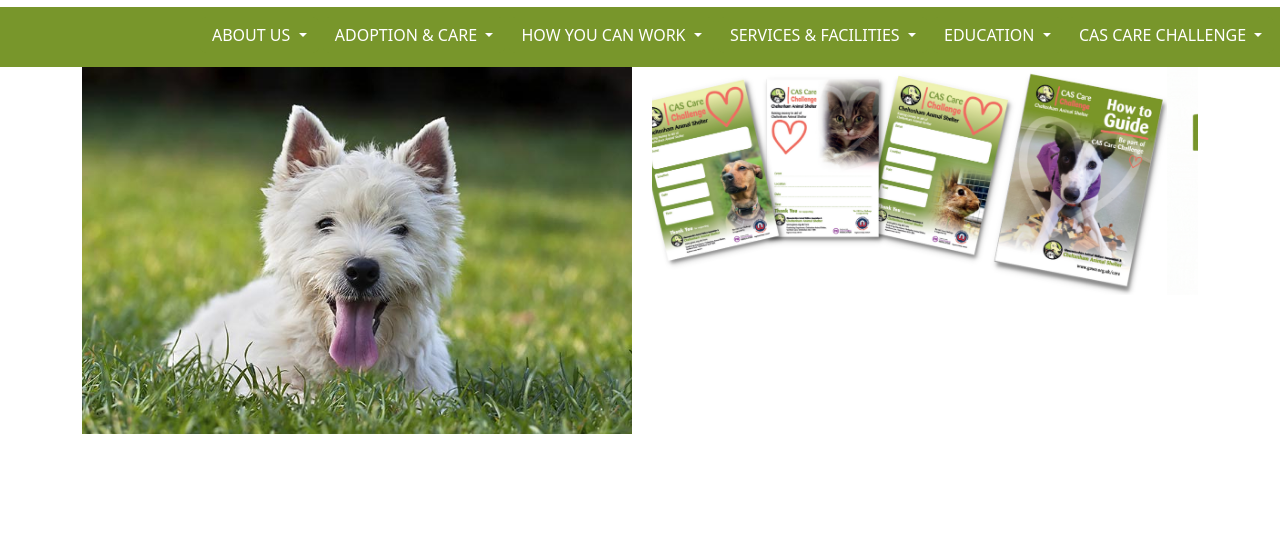
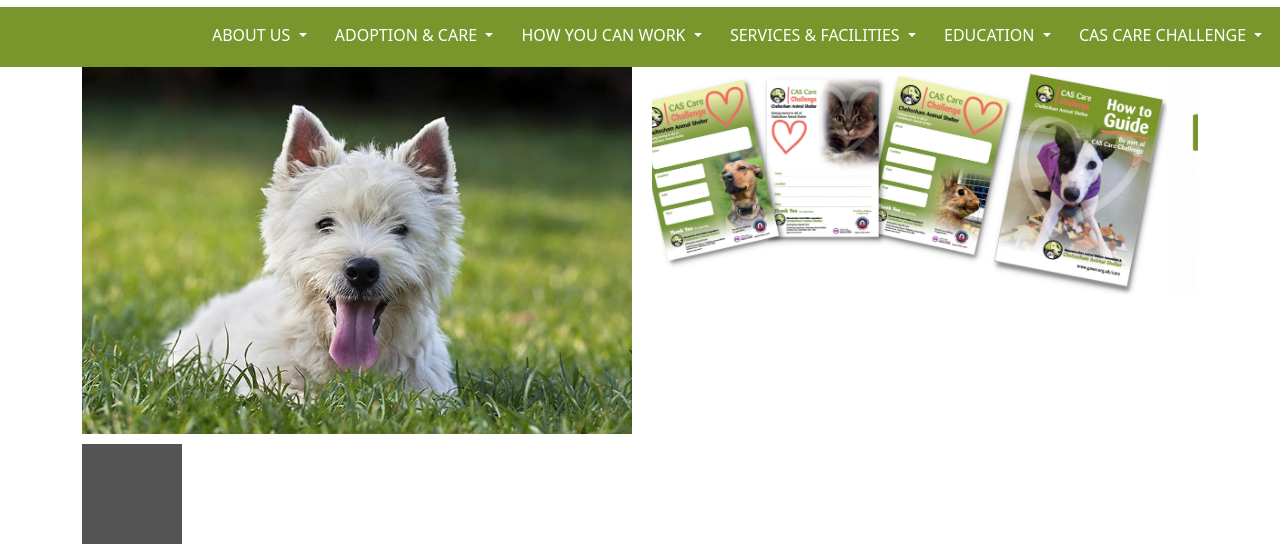
Before and after one commit to Desewa/shelter, a plain HTML site: page index.html in a window 1280 px wide. Shown: the part 269-813 px from the top of the page. Drawn offline with Linux system fonts and the light colour scheme.

Commit message:
add body

```diff
--- a/css/style.css
+++ b/css/style.css
@@ -1,8 +1,8 @@
  body{
     box-sizing: border-box;
-     background-color: #fff;
+     background-color:aqua;
 }
-.container-fluid{
+ .container-fluid{
 
    color: white;
    background-color: #78962b;
@@ -35,13 +35,6 @@ color: black;
   margin-left:1000px ;
 }
 #stop{
-
-
-
-
-
-
-
    width: 100%;
    height: 180px;
    content: none;
@@ -151,3 +144,10 @@ width: 550px;
 #GG{
    width: 550px;
    height: 400}
+#HH{
+   background-color: #545454;
+   width:100px;
+   height: 100px;
+   margin-top: 10px;
+   margin-right: 30px;
+  }
--- a/index.html
+++ b/index.html
@@ -194,6 +194,9 @@
         </div>
 
     </div>
+    <div id="HH">
+
+    </div>
 
 
 
```
